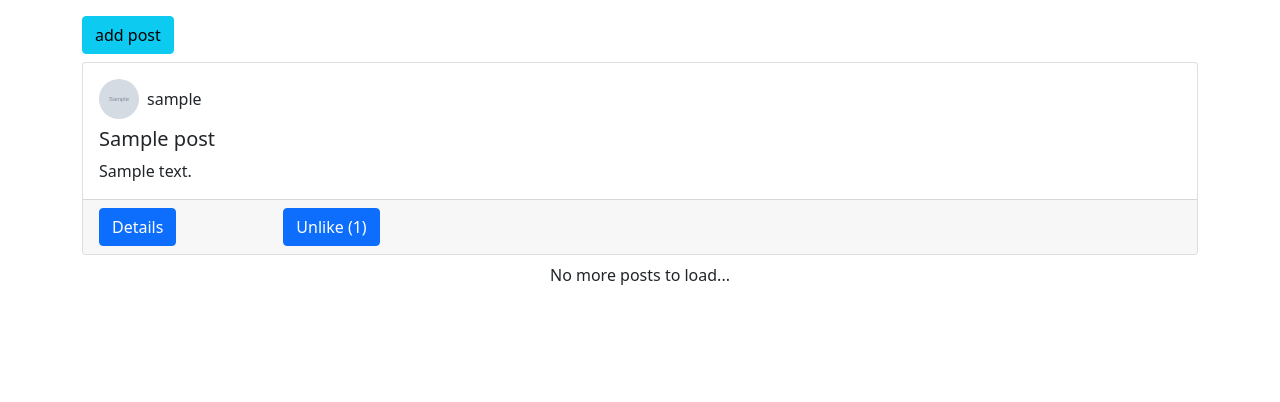
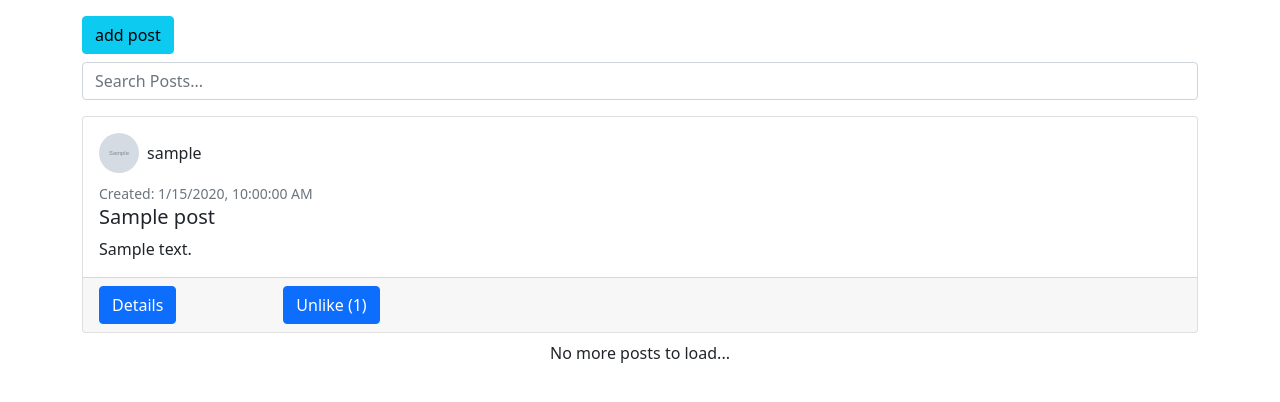
Before and after one commit to NathanHickling/SENG2045-Django-Frameworks, a Django app: page / in a window 1280 px wide. Shown: the part 56-458 px from the top of the page. Run offline with Django 5.2, Linux system fonts and the light colour scheme; a user stored in the database is signed in; tables that the repository leaves empty hold one stand-in row (values such as "Sample post"); grey boxes marked "Sample" are stand-in pictures; some libraries are stand-ins or nearby versions.

Commit message:
added timestamps to posts and added search funtionality

```diff
--- a/dj_ajax/src/posts/static/posts/main.js
+++ b/dj_ajax/src/posts/static/posts/main.js
@@ -18,6 +18,8 @@ const alertBox = document.getElementById('alert-box')
 const dropzone = document.getElementById('my-dropzone')
 const addBtn = document.getElementById('add-btn')
 const closeBtns = [...document.getElementsByClassName('add-modal-close')]
+
+const searchInput = document.getElementById('search-input')
 
 
 // $.ajax({
@@ -89,6 +91,9 @@ const getData = () => {
     $.ajax({
         type: "GET",
         url: `/data/${visible}/`,
+        data: {
+            search: searchInput.value
+        },
         success: function (response) {
             console.log(response)
             const data = response.data
@@ -106,6 +111,8 @@ const getData = () => {
                                 <img src="${el.avatar}" class="rounded-circle me-2" width="40" height="40" alt="Profile picture">
                                 <span>${el.author}</span>
                             </div>
+
+                            <small class="text-muted">Created: ${new Date(el.created).toLocaleString()} </small>
 
                         <h5 class="card-title">${el.title}</h5>
                         <p class="card-text"> ${el.body}</p>
@@ -147,6 +154,12 @@ const getData = () => {
     });
 }
 
+
+searchInput.addEventListener('input', ()=>{
+    visible = 3
+    postsBox.innerHTML = ''
+    getData()
+})
 
 loadBtn.addEventListener('click', () => {
     spinnerBox.classList.remove('not-visible')
--- a/dj_ajax/src/posts/templates/posts/detail.html
+++ b/dj_ajax/src/posts/templates/posts/detail.html
@@ -53,7 +53,7 @@
                 <div class="modal-footer">
                     <form id="delete-form">
                         {% csrf_token %}
-                        <button type="button" class="btn btn-danger" data-bs-dismiss="modal">Close</button>
+                        <button type="button" class="btn btn-danger">Close</button>
                         <button type="submit" class="btn btn-success">Delete</button>
                     </form>
                 </div>
--- a/dj_ajax/src/posts/templates/posts/main.html
+++ b/dj_ajax/src/posts/templates/posts/main.html
@@ -55,6 +55,10 @@ posts
   add post
   </button>
 
+  <div class="mb-3">
+    <input type="text" id="search-input" class="form-control" placeholder="Search Posts...">
+  </div>
+
   <div id="posts-box"></div>
   <div id="spinner-box" class="text-center">
     <div class="spinner-border" role="status"></div>
--- a/dj_ajax/src/posts/views.py
+++ b/dj_ajax/src/posts/views.py
@@ -6,6 +6,7 @@ from profiles.models import Profile
 from .utils import action_permission
 from django.contrib.auth.decorators import login_required
 from django.shortcuts import redirect
+from django.db.models import Q
 
 
 # Create your views here.
@@ -55,8 +56,10 @@ def load_post_data_view(request, num_posts):
         lower = upper - visible
         size = Post.objects.all().count()
 
+        search = request.GET.get('search', '')
 
-        qs = Post.objects.all()
+        qs = Post.objects.filter(Q(title__icontains=search) | Q(body__icontains=search))
+
         #dictionary
         data = []
         for obj in qs:
@@ -68,7 +71,9 @@ def load_post_data_view(request, num_posts):
                 'count': obj.like_count,
                 'author': obj.author.user.username,
                 'avatar': obj.author.avatar.url,
-                'logged_in': request.user.username
+                'logged_in': request.user.username,
+                'created': obj.created.isoformat(),
+                'updated': obj.updated.isoformat()
             }
             data.append(item)
         return JsonResponse({'data': data[lower: upper], 'size': size})
@@ -85,6 +90,8 @@ def post_detail_data_view(request, pk):
             'author': obj.author.user.username,
             'avatar': obj.author.avatar.url,
             'logged_in': request.user.username,
+            'created': obj.created.isoformat(),
+            'updated': obj.updated.isoformat()
 
         }
         return JsonResponse({'data': data})
```
Also changed, not shown: dj_ajax/src/posts/static/posts/detail.js (+27 -1 lines).
